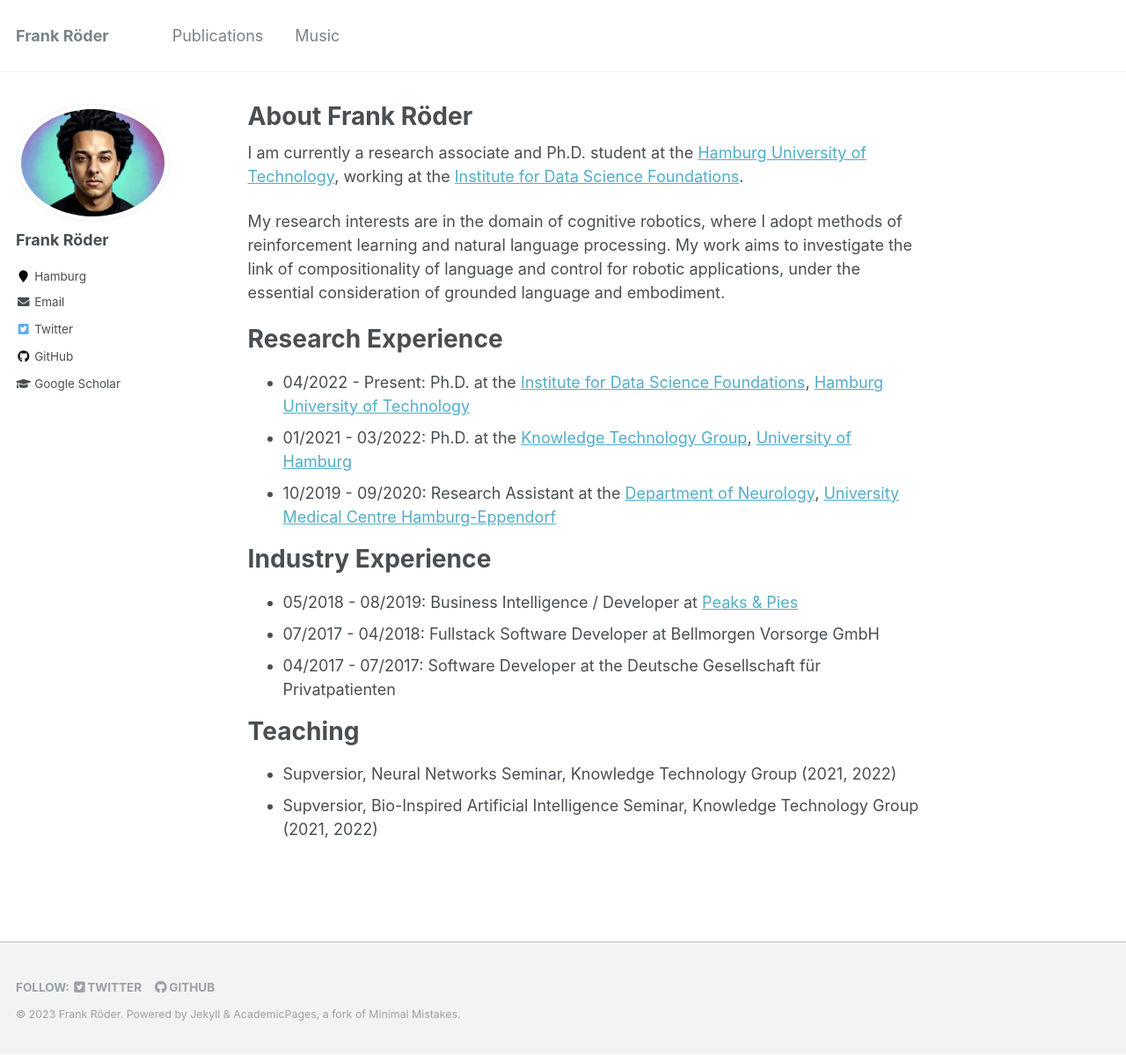
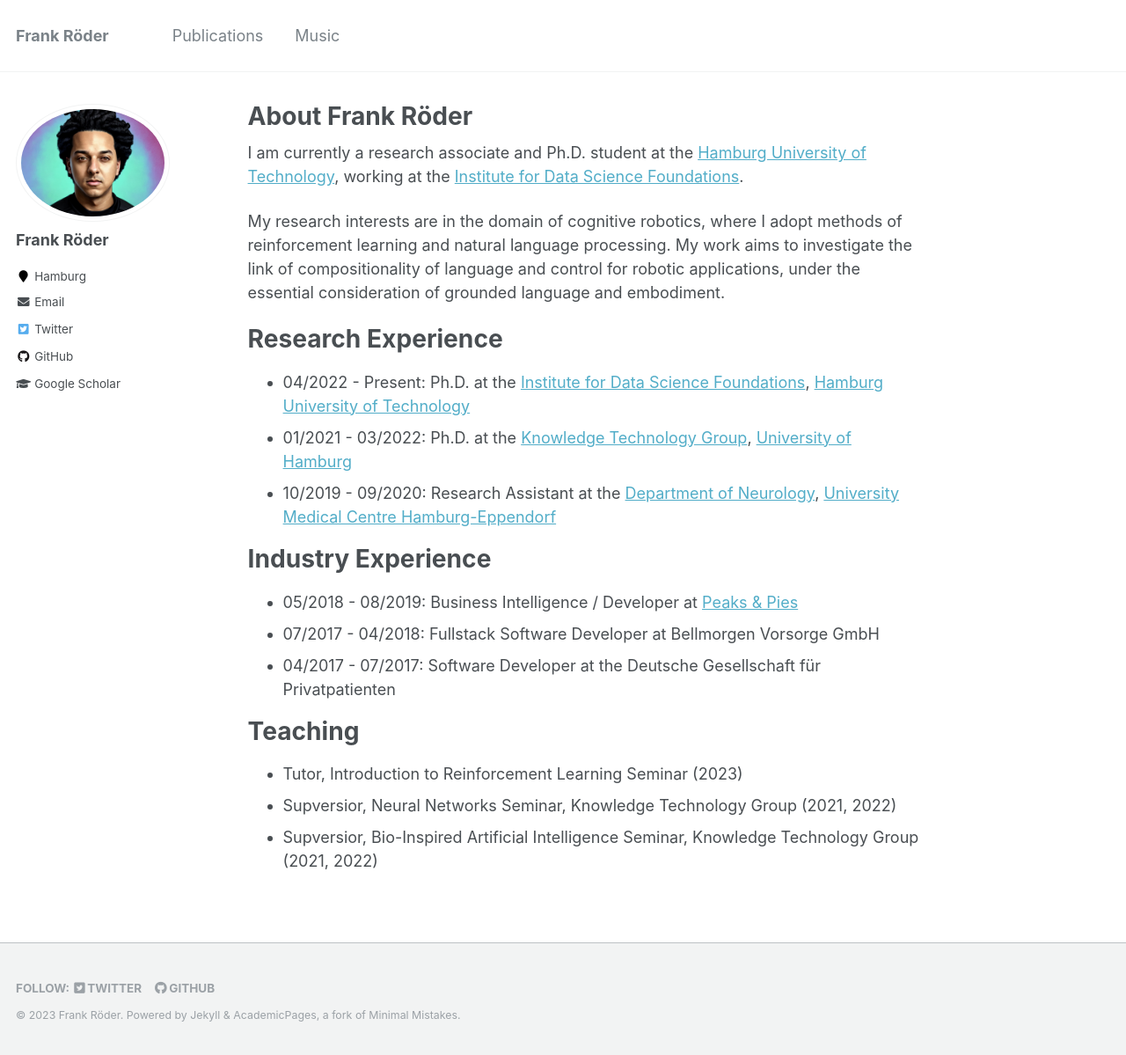
Before and after one commit to frankroeder/frankroeder.github.io, a Jekyll site: the page built from _pages/about.md, in a window 1280 px wide and 1199 px high. Shown: the whole window at 88% size. Built offline with Jekyll 4.4.1, drawn with Linux system fonts in a browser that asks for light colours.

Commit message:
Add teaching summer semester 2023

```diff
--- a/_pages/about.md
+++ b/_pages/about.md
@@ -33,5 +33,6 @@ Industry Experience
 
 Teaching
 ======
+* Tutor, Introduction to Reinforcement Learning Seminar (2023)
 * Supversior, Neural Networks Seminar, Knowledge Technology Group (2021, 2022)
 * Supversior, Bio-Inspired Artificial Intelligence Seminar, Knowledge Technology Group (2021, 2022)
```
